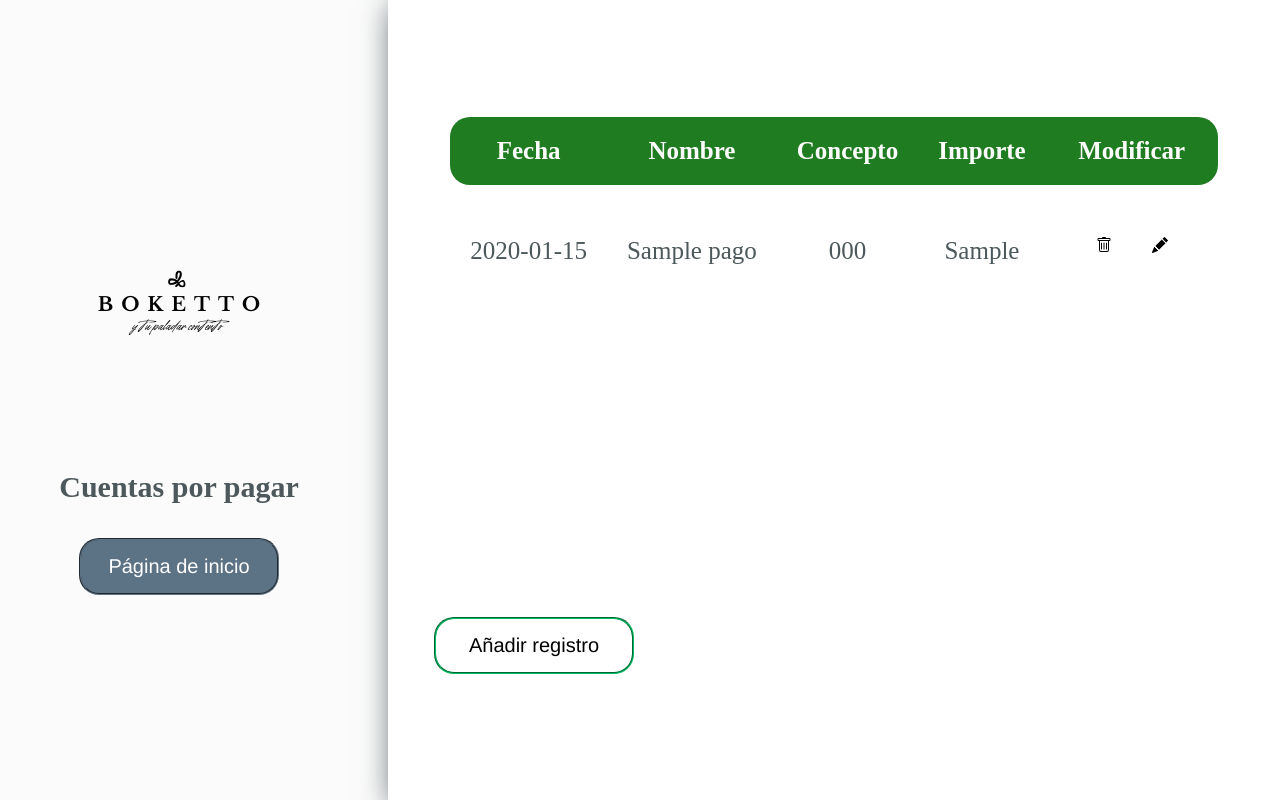
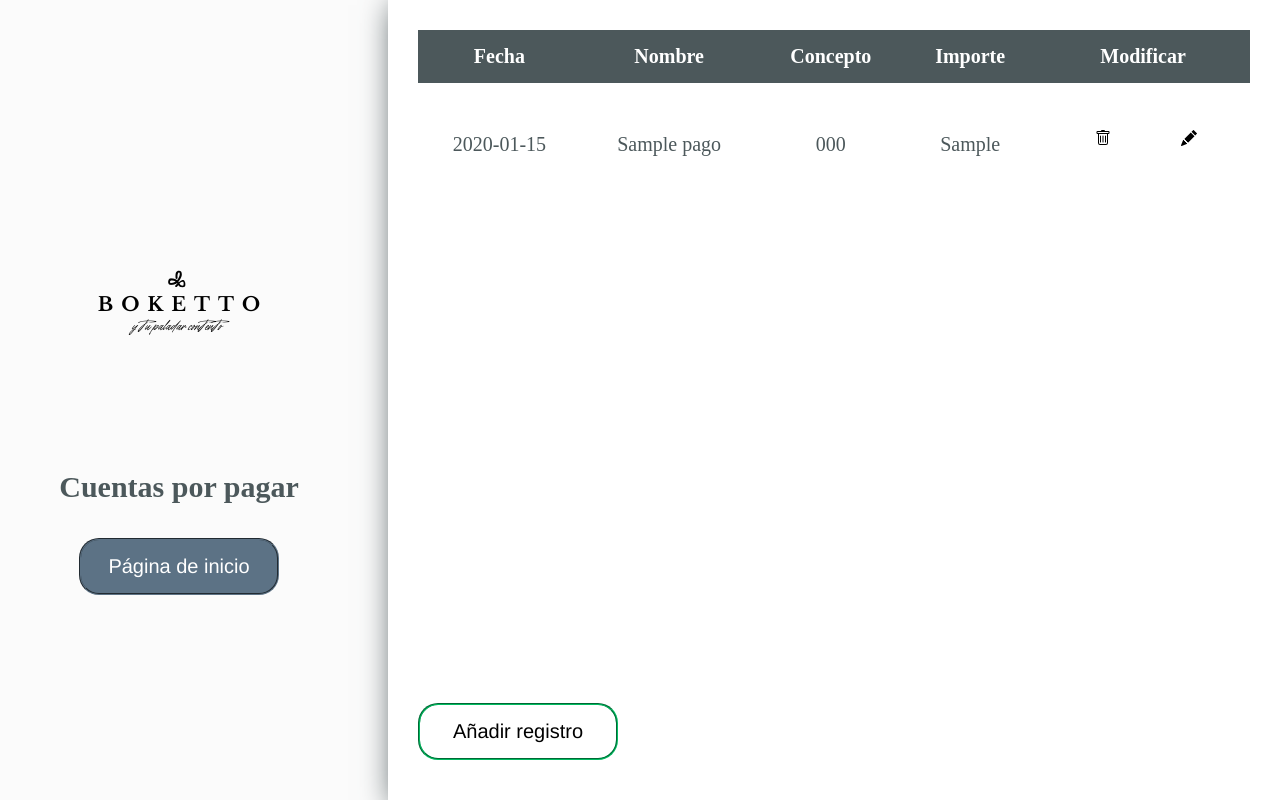
Before and after one commit to harold-velez95/contabilidad, a Node server app: page /pagos in a window 1280 px wide. Run offline with Node 20, Linux system fonts and the light colour scheme; the visitor is signed in with stand-in values (Sample User, id 1); tables that the repository leaves empty hold one stand-in row (values such as "Sample post"); some libraries are stand-ins or nearby versions.

Commit message:
mejoras esteticas

```diff
--- a/index.js
+++ b/index.js
@@ -8,7 +8,6 @@ import bcrypt from "bcrypt";
 import session from "express-session";
 import passport from "passport";
 import { Strategy } from "passport-local";
-
 
 // Configurar __dirname en módulos ES6
 const __filename = fileURLToPath(import.meta.url);
@@ -69,6 +68,12 @@ async function resultados(user,fecha1, fecha2){
 
     return informe_resultados
 
+};
+
+function formatDate(inputDate) {
+  const date = new Date(inputDate); // Convierte el string a objeto Date
+  const formatter = new Intl.DateTimeFormat('es-ES', { month: 'long', day: 'numeric' });
+  return formatter.format(date);
 };
 
 app.get("/", (req, res) =>{
@@ -174,6 +179,8 @@ app.route("/resultados")
         let fecha1 = req.body["fecha1"]
         let fecha2 = req.body["fecha2"]
         let informe_resultados = await resultados(req.user.id,fecha1, fecha2);
+        fecha1 = formatDate(fecha1);
+        fecha2 = formatDate(fecha2);
         res.render("resultados.ejs",{informe_resultados : informe_resultados, fecha1 : fecha1, fecha2: fecha2})});
 
 
@@ -195,12 +202,13 @@ app.get("/patrimonio", async (req, res) =>{
 });
 
 app.post("/post", (req,res) =>{
-
+  if(req.isAuthenticated()){
     let nombre = req.body["nombre"];
     let tipo_ingreso = req.body["tipo_ingreso"];
     let concepto = req.body["concepto"];
     let medio_ingreso = req.body["medio_ingreso"];
     let fecha = req.body["fecha"];
+    fecha = formatDate(fecha);
     let importe = req.body["importe"];
     if(req.body["pagos"] =="pagos"){
         db.run("INSERT INTO pagos (nombre, concepto, fecha, importe, user_id) VALUES (?, ?, ?, ?,?)",[nombre, concepto, fecha, importe,req.user.id]);
@@ -214,6 +222,10 @@ app.post("/post", (req,res) =>{
         res.redirect("/cobros");
 
     }
+
+  }
+
+
 
 });
 
@@ -237,6 +249,7 @@ app.post("/eliminar", async (req, res) =>{
 
 app.post("/edit", async (req, res) =>{
     let fecha = req.body["fecha"];
+    fecha = formatDate(fecha);
     let importe = req.body["importe"];
     let concepto = req.body["concepto"];
     let nombre = req.body["nombre"];
--- a/public/styles/main.css
+++ b/public/styles/main.css
@@ -44,7 +44,7 @@ body{
 .contenido-tabla{
     display: flex;
     flex-direction: column;
-    justify-content: center;
+    justify-content: start;
     align-items: center;
     min-width: 65%;
     padding: 30px;
@@ -61,16 +61,19 @@ body{
 
 .card-resultados{
     display: flex;
-    width: 600px;
-    justify-content: center;
+    width: 100%;
+    justify-content: space-evenly;
     align-items: center;
-    height: 500px;
     border-radius: 20px;
-    flex-direction: column;
     margin: 0px;
     padding:15px;
     text-align: center;
     overflow: scroll;
+}
+
+.card-r-h{
+    display: flex;
+    flex-direction: column;
 }
 
 .card:hover, .card-resultados:hover{
@@ -96,39 +99,35 @@ h2{
 
 }
 
+#tabla{
+    width: 100%;
+    height: 100vh;
+    max-width: 100vw;
+    overflow-x: auto;
+    display: flex;
+    flex-direction: column;
+    justify-content: space-between;
+}
+
 table {
-    display: flex;
-    justify-content: center;
-    border-collapse: collapse;
-    width: 800px;
-    height: 500px;
-    overflow:scroll;
+    width: 100%;
+      border-collapse: collapse;
+      overflow: scroll;
 
 }
 
 
 th, td{
-    padding: 20px;
-    font-size: 25px;
+    padding: 15px;
+    font-size: 20px;
     text-align: center;
-    overflow:scroll;
 }
 
 th {
-background-color: #207C20;
+background-color:#4C585B;
 color: white;
 position:sticky;
 top:0;
-}
-
-.left{
-  border-top-left-radius:20px;
-  border-bottom-left-radius:20px;
-}
-
-.right{
-  border-top-right-radius:20px;
-  border-bottom-right-radius:20px;
 }
 
 .contenido-tabla button, .contenido_patrimonio button {
```
Also changed, not shown: views/patrimonio.ejs (+7 -1 lines), views/resultados.ejs (+9 -4 lines), database.db, 1 other file.
